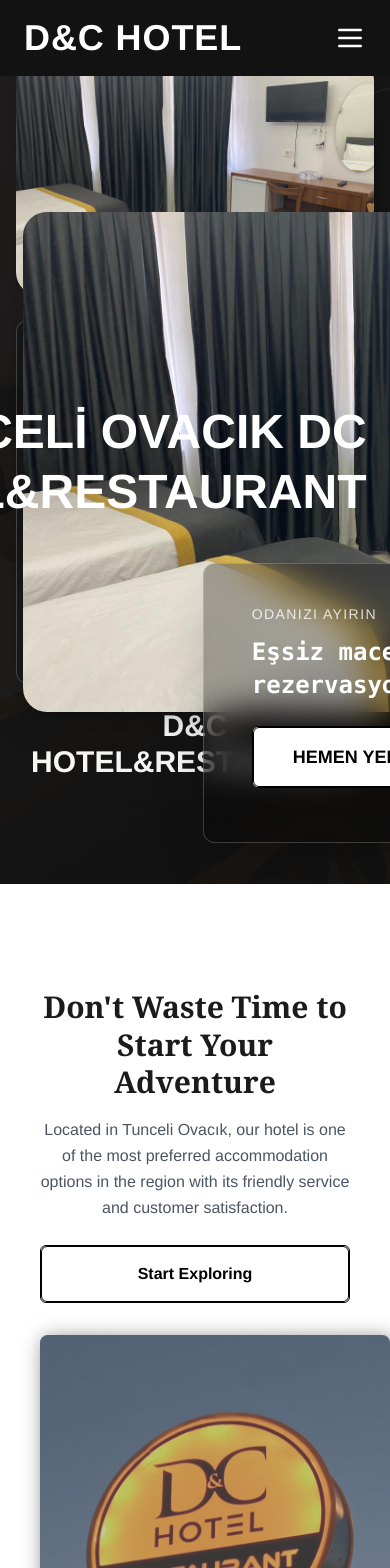
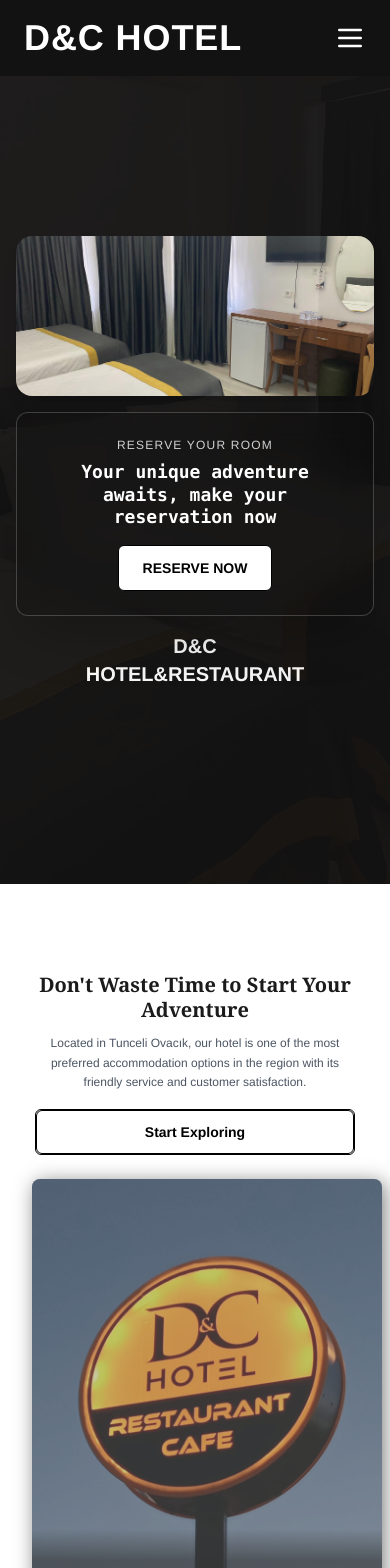
Before and after one commit to YigitYalcinn/dchotel, a React (Vite) app: page / in a window 390 px wide. Shown: the top 1568 px of the page. Built offline with nearby package versions, Linux system fonts and the light colour scheme.

Commit message:
Responsive designes improved

```diff
--- a/src/pages/Home.jsx
+++ b/src/pages/Home.jsx
@@ -18,8 +18,8 @@
     style={{ backgroundImage: "url('/img/bgbg.jpeg')", opacity: 0.05 }}
   />
 
-  {/* Soldaki oda görseli */}
-  <div className="absolute top-1/2 left-[6%] -translate-y-1/2 w-[750px] h-[500px] rounded-3xl overflow-hidden shadow-lg z-10">
+  {/* Soldaki oda görseli - sadece md ve üstü */}
+  <div className="hidden md:block absolute top-1/2 left-[6%] -translate-y-1/2 w-[750px] h-[500px] rounded-3xl overflow-hidden shadow-lg z-10">
     <img
       src="/img/firstpageleft.jpeg"
       alt="Oda"
@@ -27,15 +27,15 @@
     />
   </div>
 
-  {/* Sağdaki Slogan Yazı */}
-  <div className="absolute right-[6%] top-1/2 -translate-y-1/2 text-white text-right z-20">
+  {/* Sağdaki Slogan Yazı - sadece md ve üstü */}
+  <div className="hidden md:block absolute right-[6%] top-1/2 -translate-y-1/2 text-white text-right z-20">
     <h3 className="text-5xl font-bold leading-tight">
       TUNCELİ OVACIK DC <br /> HOTEL&RESTAURANT
     </h3>
   </div>
 
-  {/* Ortada ama sola yakın rezervasyon kutusu */}
-  <div className="absolute top-[62%] left-[52%] z-30 w-[600px] h-[280px] bg-black/30 backdrop-blur-lg border border-white/20 rounded-xl px-12 py-10 shadow-2xl">
+  {/* Ortada ama sola yakın rezervasyon kutusu - sadece md ve üstü */}
+  <div className="hidden md:block absolute top-[62%] left-[52%] z-30 w-[600px] h-[280px] bg-black/30 backdrop-blur-lg border border-white/20 rounded-xl px-12 py-10 shadow-2xl">
     <p className="text-sm uppercase tracking-widest text-white/80 mb-3">
       Odanızı Ayırın
     </p>
@@ -58,8 +58,8 @@
 
 
   {/* Mobil versiyonu - md altı görünür */}
-  <div className="mobile-only flex flex-col items-center justify-center space-y-6 p-4 md:hidden">
-    <div className="w-full rounded-3xl overflow-hidden shadow-lg h-60">
+  <div className="flex flex-col items-center justify-center h-full space-y-4 p-4 md:hidden">
+    <div className="w-full rounded-2xl overflow-hidden shadow-lg h-40">
       <img
         src="/img/firstpageleft.jpeg"
         alt="Oda"
@@ -67,22 +67,22 @@
       />
     </div>
 
-    <div className="bg-black/15 backdrop-blur-lg border border-white/20 rounded-xl p-8 shadow-2xl w-full max-w-md">
-      <p className="text-sm uppercase tracking-widest text-white/80 mb-2 text-center">
+    <div className="bg-black/15 backdrop-blur-lg border border-white/20 rounded-xl p-6 shadow-2xl w-full max-w-sm">
+      <p className="text-xs uppercase tracking-widest text-white/80 mb-2 text-center">
         {t("hero.reserveRoom")}
       </p>
-      <h2 className="text-3xl font-bold text-white mb-6 text-center font-mono">
+      <h2 className="text-lg font-bold text-white mb-4 text-center font-mono leading-tight">
         {t("hero.mainTitle")}
       </h2>
       <button
         onClick={() => navigate("/reservation")}
-        className="mx-auto block px-12 py-5 bg-white text-black font-semibold rounded-md border border-black hover:bg-gray-200 transition"
+        className="mx-auto block px-6 py-3 bg-white text-black text-sm font-semibold rounded-md border border-black hover:bg-gray-200 transition"
       >
         {t("hero.reserveButton")}
       </button>
     </div>
 
-    <h3 className="text-3xl font-bold text-white text-center max-w-md mx-auto">
+    <h3 className="text-xl font-bold text-white text-center max-w-sm mx-auto">
       D&C <br /> HOTEL&RESTAURANT
     </h3>
   </div>
@@ -92,7 +92,7 @@
 
 {/* --------------------- */}
 
-<section className="w-full bg-white px-6 md:px-20 py-16">
+<section className="w-full bg-white px-4 sm:px-6 md:px-20 py-12 sm:py-16">
 
   {/* Masaüstü versiyonu - md ve üstü görünür */}
   <div className="hidden md:flex max-w-screen-xl mx-auto flex-col lg:flex-row items-center gap-12">
@@ -188,17 +188,17 @@
   </div>
 
   {/* Mobil versiyonu - sadece md altı görünür */}
-  <div className="flex flex-col md:hidden max-w-screen-md mx-auto space-y-8 px-4">
+  <div className="flex flex-col md:hidden max-w-screen-md mx-auto space-y-6 px-4">
 
     {/* Sol Metin Alanı */}
     <div>
-      <h2 className="text-3xl font-serif font-semibold text-[#1b1b1b] leading-tight mb-4 text-center">
+      <h2 className="text-xl sm:text-2xl font-serif font-semibold text-[#1b1b1b] leading-tight mb-3 text-center">
         {t("intro.title")}
       </h2>
-      <p className="text-gray-600 text-base leading-relaxed mb-6 text-center">
+      <p className="text-gray-600 text-xs sm:text-sm leading-relaxed mb-4 text-center">
         {t("intro.description")}
       </p>
-      <button className="w-full max-w-xs mx-auto block px-8 py-4 bg-white text-black font-bold rounded-md border border-black group overflow-hidden relative">
+      <button className="w-full max-w-xs mx-auto block px-6 py-3 bg-white text-black text-sm font-bold rounded-md border border-black group overflow-hidden relative">
         <span className="relative z-20 transition-colors duration-700 group-hover:text-white">
           {t("intro.button")}
         </span>
@@ -211,9 +211,9 @@
     </div>
 
     {/* Kartlar dikey, tam genişlik */}
-    <div className="flex flex-col items-center gap-8">
+    <div className="flex flex-col items-center gap-4 sm:gap-6">
 
-      <div className="w-full max-w-xs">
+      <div className="w-full max-w-sm">
         <Card
           title="MODERN STAY"
           subtitle="Lüks ve konforun buluşma noktası."
@@ -224,7 +224,7 @@
         />
       </div>
 
-      <div className="w-full max-w-xs">
+      <div className="w-full max-w-sm">
         <Card
           title="NATURE ROOM"
           subtitle="Doğayla iç içe huzurlu bir oda."
@@ -235,7 +235,7 @@
         />
       </div>
 
-      <div className="w-full max-w-xs">
+      <div className="w-full max-w-sm">
         <Card
           title="WARM LOFT"
           subtitle="Sıcak ve zarif detaylarla donatılmış."
@@ -253,66 +253,77 @@
 
 
 
-<section className="relative w-full min-h-screen bg-[#131212] py-32 px-4 md:px-8 lg:px-24 xl:px-32 2xl:px-48">
-  <div className="flex flex-col gap-24 items-center justify-center">
+<section className="relative w-full min-h-screen bg-[#131212] py-16 sm:py-24 md:py-32 px-4 sm:px-6 md:px-8 lg:px-24 xl:px-32 2xl:px-48">
+  <div className="flex flex-col gap-12 sm:gap-16 md:gap-24 items-center justify-center">
 
     {/* Üst Kart + Sağındaki 2 Görsel */}
-    <div className="flex flex-col lg:flex-row gap-10 w-full max-w-7xl items-stretch">
+    <div className="flex flex-col lg:flex-row gap-6 sm:gap-8 md:gap-10 w-full max-w-7xl items-stretch">
 
       {/* Kart */}
       <div className="flex-1 border border-black rounded-2xl overflow-hidden group transition-transform duration-500 hover:scale-[1.02] bg-white">
         <div className="flex flex-col md:flex-row h-full">
-          <div className="md:w-1/2 h-[400px]">
+          <div className="md:w-1/2 h-[250px] sm:h-[300px] md:h-[400px]">
             <img src="/img/iskin.jpg" alt="Işkın" className="w-full h-full object-cover" />
           </div>
-          <div className="md:w-1/2 p-8 flex flex-col justify-center">
-            <h2 className="text-3xl font-bold text-gray-900 mb-6">
+          <div className="md:w-1/2 p-4 sm:p-6 md:p-8 flex flex-col justify-center">
+            <h2 className="text-xl sm:text-2xl md:text-3xl font-bold text-gray-900 mb-3 sm:mb-4 md:mb-6">
               {t("features.iskinTitle")}
             </h2>
-            <p className="text-gray-700 text-lg leading-relaxed">
+            <p className="text-gray-700 text-sm sm:text-base md:text-lg leading-relaxed">
               {t("features.iskinDesc")}
             </p>
           </div>
         </div>
       </div>
 
-      {/* Sağdaki 2 Görsel */}
+      {/* Sağdaki 2 Görsel - sadece lg ve üstü */}
       <div className="hidden lg:flex flex-col gap-6 ">
         <img src="/img/iskin2.jpeg" alt="Sağ Görsel 1" className="w-[260px] h-[190px] object-cover rounded-2xl shadow-lg overflow-hidden group transition-transform duration-500 hover:scale-[1.02] bg-white" />
         <img src="/img/iskin3.jpeg" alt="Sağ Görsel 2" className="w-[260px] h-[190px] object-cover rounded-2xl shadow-lg overflow-hidden group transition-transform duration-500 hover:scale-[1.02] bg-white" />
       </div>
+
+      {/* Tablet için ek görseller */}
+      <div className="lg:hidden flex flex-row gap-4 mt-4 sm:mt-6">
+        <img src="/img/iskin2.jpeg" alt="Sağ Görsel 1" className="w-1/2 h-24 sm:h-32 object-cover rounded-2xl shadow-lg overflow-hidden group transition-transform duration-500 hover:scale-[1.02] bg-white" />
+        <img src="/img/iskin3.jpeg" alt="Sağ Görsel 2" className="w-1/2 h-24 sm:h-32 object-cover rounded-2xl shadow-lg overflow-hidden group transition-transform duration-500 hover:scale-[1.02] bg-white" />
+      </div>
     </div>
 
     {/* Alt Kart + Solundaki 2 Görsel */}
-    <div className="flex flex-col lg:flex-row-reverse gap-10 w-full max-w-7xl items-stretch">
+    <div className="flex flex-col lg:flex-row-reverse gap-6 sm:gap-8 md:gap-10 w-full max-w-7xl items-stretch">
 
       {/* Kart */}
       <div className="flex-1 border border-black rounded-2xl overflow-hidden group transition-transform duration-500 hover:scale-[1.02] bg-white">
         <div className="flex flex-col md:flex-row h-full">
-          <div className="md:w-1/2 h-[400px]">
+          <div className="md:w-1/2 h-[250px] sm:h-[300px] md:h-[400px]">
             <img src="/img/resto.jpg" alt="Restaurant" className="w-full h-full object-cover" />
           </div>
-          <div className="md:w-1/2 p-8 flex flex-col justify-center">
-            <h2 className="text-3xl font-bold text-gray-900 mb-6">
+          <div className="md:w-1/2 p-4 sm:p-6 md:p-8 flex flex-col justify-center">
+            <h2 className="text-xl sm:text-2xl md:text-3xl font-bold text-gray-900 mb-3 sm:mb-4 md:mb-6">
               {t("features.restaurantTitle")}
             </h2>
-            <p className="text-gray-700 text-lg leading-relaxed">
+            <p className="text-gray-700 text-sm sm:text-base md:text-lg leading-relaxed">
               {t("features.restaurantDesc")}
             </p>
           </div>
         </div>
       </div>
 
-      {/* Soldaki 2 Görsel */}
+      {/* Soldaki 2 Görsel - sadece lg ve üstü */}
       <div className="hidden lg:flex flex-col gap-6">
         <img src="/img/yemek1.jpeg" alt="Sol Görsel 1" className="w-[260px] h-[190px] object-cover rounded-2xl shadow-lg overflow-hidden group transition-transform duration-500 hover:scale-[1.02] bg-white" />
         <img src="/img/yemek2.jpeg" alt="Sol Görsel 2" className="w-[260px] h-[190px] object-cover rounded-2xl shadow-lg overflow-hidden group transition-transform duration-500 hover:scale-[1.02] bg-white" />
+      </div>
+
+      {/* Tablet için ek görseller */}
+      <div className="lg:hidden flex flex-row gap-4 mt-4 sm:mt-6">
+        <img src="/img/yemek1.jpeg" alt="Sol Görsel 1" className="w-1/2 h-24 sm:h-32 object-cover rounded-2xl shadow-lg overflow-hidden group transition-transform duration-500 hover:scale-[1.02] bg-white" />
+        <img src="/img/yemek2.jpeg" alt="Sol Görsel 2" className="w-1/2 h-24 sm:h-32 object-cover rounded-2xl shadow-lg overflow-hidden group transition-transform duration-500 hover:scale-[1.02] bg-white" />
       </div>
     </div>
 
   </div>
 </section>
-
 
 
 
```
